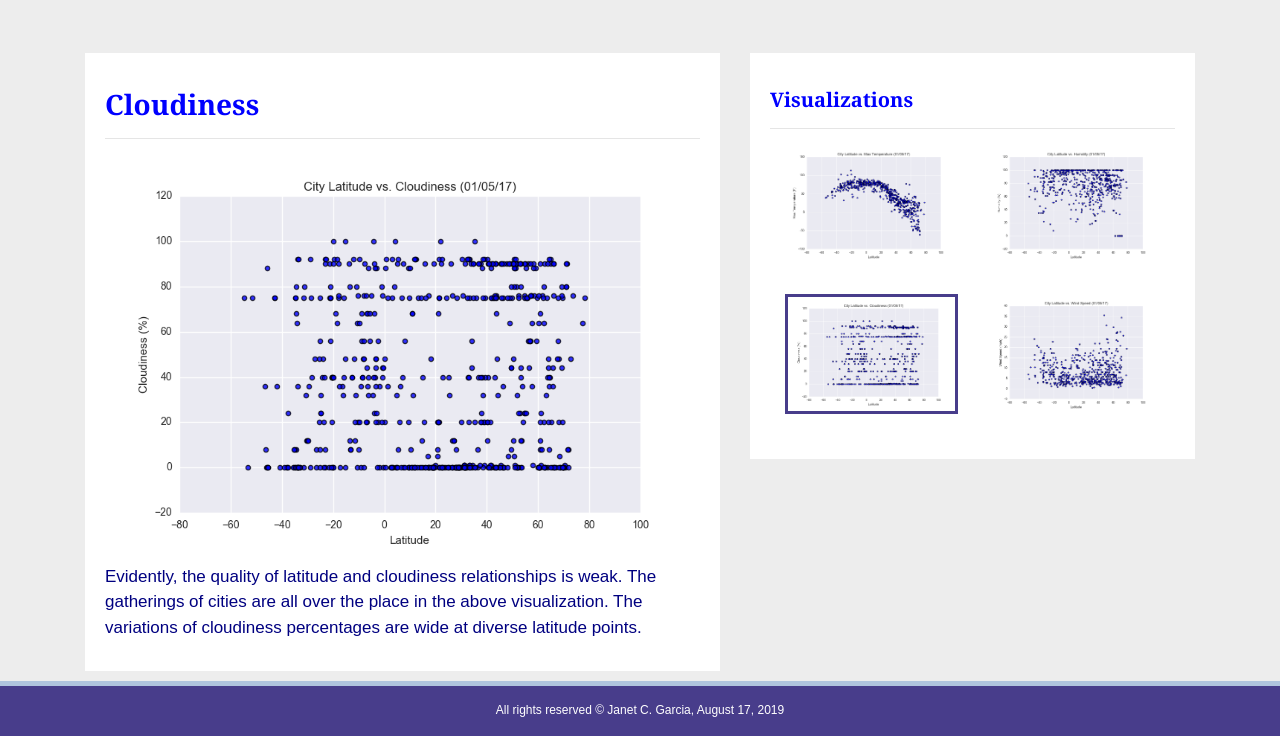
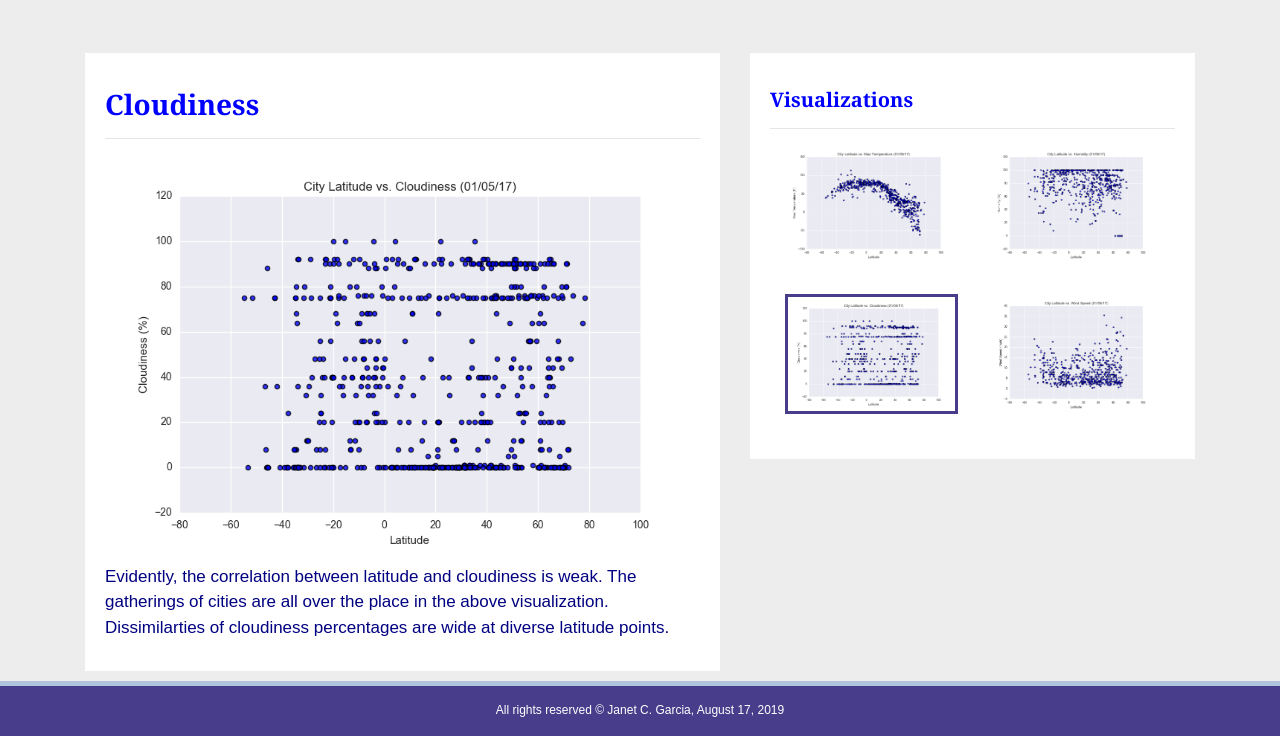
Before and after one commit to crugarjan14/jcg.github.io, a plain HTML site: page cloudiness.html in a window 1280 px wide. Shown: the part 64-800 px from the top of the page. Drawn offline with nearby package versions, Linux system fonts and the light colour scheme.

Commit message:
Update cloudiness
Add analysis

```diff
--- a/cloudiness.html
+++ b/cloudiness.html
@@ -59,7 +59,7 @@
           <h3 class="title">Cloudiness</h3>
           <hr>
           <img src="Fig3.png" alt="Cloudiness">
-          <p>Evidently, the quality of latitude and cloudiness relationships is weak. The gatherings of cities are all over the place in the above visualization. The variations of cloudiness percentages are wide at diverse latitude points.</p>
+          <p>Evidently, the correlation between latitude and cloudiness is weak. The gatherings of cities are all over the place in the above visualization. Dissimilarties of cloudiness percentages are wide at diverse latitude points.</p>
         </div>
       </div>
       <div class="col-lg-5 col-md-12">
```
